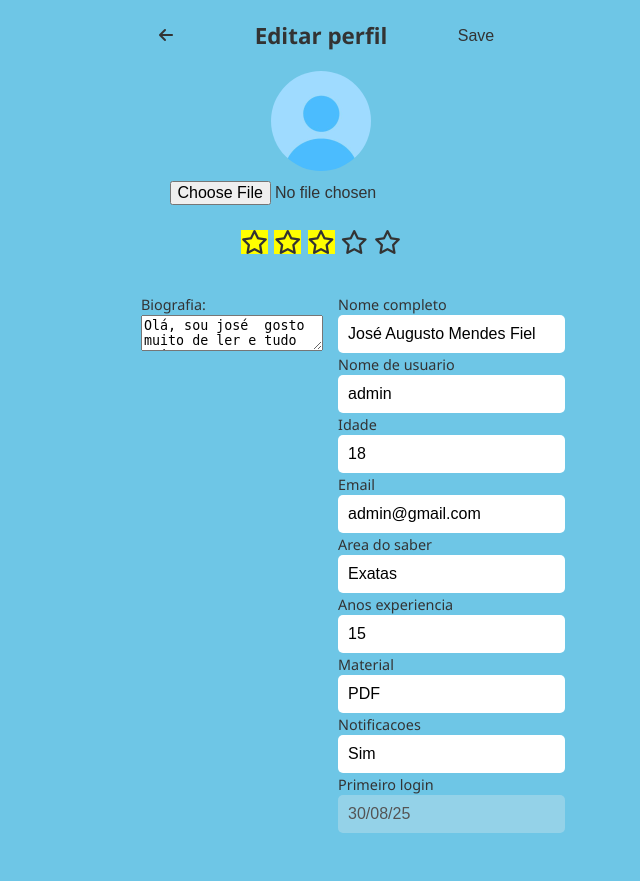
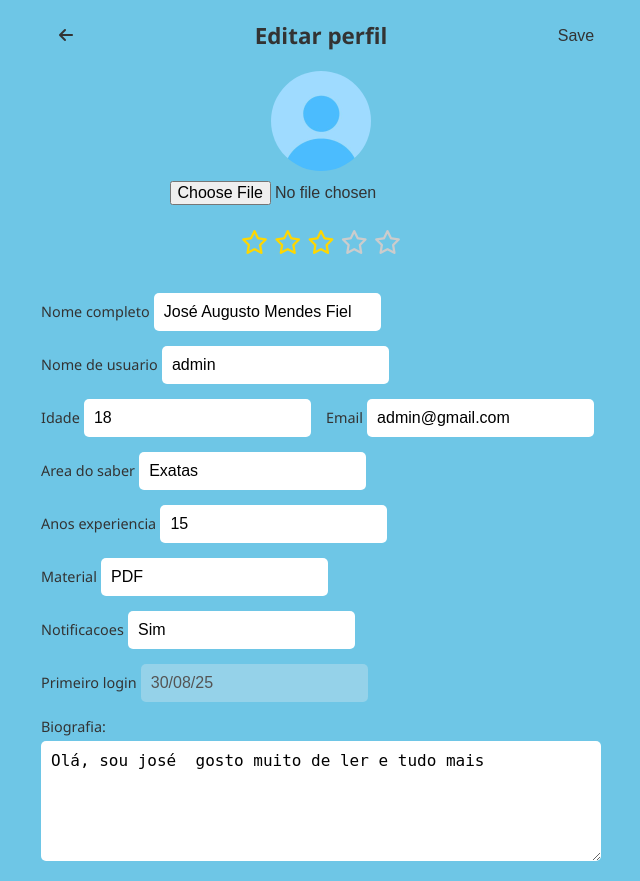
Before and after one commit to Jose-Mendes1864/gizDigital---INFO-I, a Django app: page /app/perfil/ in a window 1280 px wide. Shown: the whole page, without its empty margins (319-959 px from the left). Before the commit the page ends 833 px from the top, so only its background shows below. Run offline with Django 5.2, Linux system fonts and the light colour scheme; a user stored in the database is signed in; data comes from the database, SQL or seed files in the repository; both versions use the stored data as it was after the commit.

Commit message:
alterações no perfil

```diff
--- a/app/templates/perfil.html
+++ b/app/templates/perfil.html
@@ -25,20 +25,16 @@
 
 
     <form class="form-section">
+
+      <!-- Perfil + estrelas -->
       <div class="profile-section">
         {% if user.foto %}
           <img src="{{user.foto.url}}" alt="Perfil" class="profile-pic" />
-
-      {% else%}
-
-          <img src="{%static 'img/defaultFotoPerfil.jpg' %}" alt="Perfil" class="profile-pic" />
-
+        {% else %}
+          <img src="{% static 'img/defaultFotoPerfil.jpg' %}" alt="Perfil" class="profile-pic" />
         {% endif %}
-
-      <input type="file" name="fotoDePerfil">
-
+        <input type="file" name="fotoDePerfil" />
         <div class="stars">
-
           <i class="far fa-star estrela"></i>
           <i class="far fa-star estrela"></i>
           <i class="far fa-star estrela"></i>
@@ -46,34 +42,42 @@
           <i class="far fa-star estrela"></i>
         </div>
       </div>
+
+      <!-- Linha com inputs e biografia -->
       <div class="form-row">
 
+        <!-- Biografia
+        <div class="form-group">
+          <label for="">Biografia:</label>
+          <textarea name="biografia">{{dados_usuario.Biografia}}</textarea>
+        </div> -->
 
-      <div>
-        <label for="">Biografia: </label>
-
-        <textarea name="" id="" value="">{{dados_usuario.Biografia}}</textarea>
-      </div>
-       <div class="form-group">
+        <!-- Outros campos -->
         {% for key,value in dados_usuario.items %}
           {% if key != 'date_joined' and key != 'Biografia' %}
-        <div>
+          <div class="form-group">
             <label for="">{{key}}</label>
             <input type="text" value="{{value}}">
           </div>
-        {% endif%}
-
-
+          {% endif %}
         {% endfor %}
 
-          <div>
+        <!-- Primeiro login -->
+        <div class="form-group">
           <label>Primeiro login</label>
           <input type="text" value='{{dados_usuario.date_joined|date:"d/m/y"}}' disabled />
+        </div>
 
+         <!-- Biografia -->
+         <div class="form-group-bio">
+          <label for="">Biografia:</label>
+          <textarea name="biografia">{{dados_usuario.Biografia}}</textarea>
         </div>
+
       </div>
 
     </form>
+
   </div>
 
   <script>
@@ -84,10 +88,11 @@
     let pontuacao = '{{user.pontuacao}}'
     pontuacao = parseInt(pontuacao)
     for(let i = 0; i < pontuacao; i++ ){
-      estrelas[i].style.backgroundColor = '#FFFF00'
+      estrelas[i].classList.add('pintada')
     }
 
 });
+
   </script>
 </body>
 
--- a/templates/static/css/milligram.pEdit.css
+++ b/templates/static/css/milligram.pEdit.css
@@ -13,7 +13,7 @@ body {
 
 .container {
   width: 100%;
-  max-width: 400px;
+  max-width: 600px;
   padding: 20px;
 }
 
@@ -58,8 +58,22 @@ header .save {
 .stars {
   margin-top: 10px;
   font-size: 1.5rem;
-  color: #333;
 }
+
+.stars .estrela {
+  color: #ccc; /* cor padrão */
+  cursor: pointer;
+  transition: color 0.3s;
+}
+
+.stars .estrela.pintada {
+  color: gold; /* estrela pintada */
+}
+
+/* .stars .estrela.pintada,
+.stars .estrela[style] {
+  color: gold !important;
+} */
 
 .form-section {
   display: flex;
@@ -69,13 +83,18 @@ header .save {
 
 .form-row {
   display: flex;
-  flex-direction: column;
+  flex-wrap: wrap; /* permite quebrar linha */
   gap: 15px;
 }
 
-.form-group {
+.form-group-bio {
+  flex: 5 5 calc(100% - 30px); /* duas colunas com gap */
   display: flex;
   flex-direction: column;
+}
+
+.form-group {
+  flex: 1 1calc(50% - 15px); /* duas colunas com gap */
 }
 
 label {
@@ -83,20 +102,15 @@ label {
   margin-bottom: 5px;
 }
 
-input {
+input, textarea {
   padding: 10px;
   border: none;
   border-radius: 5px;
   font-size: 1rem;
 }
 
-/* Tela maior: layout em duas colunas */
-@media (min-width: 600px) {
-  .form-row {
-    flex-direction: row;
-  }
-
-  .form-group {
-    flex: 1;
-  }
+textarea {
+  width: 100%;
+  min-height: 120px;
+  resize: vertical;
 }
```
Also changed, not shown: db.sqlite3, media/usuario/foto/lamuria_Photo_35eb4513.png (added), media/usuario/foto/lua_Photo_2e05b190.png (added). Lines whose indentation alone changed are shown as unchanged.
